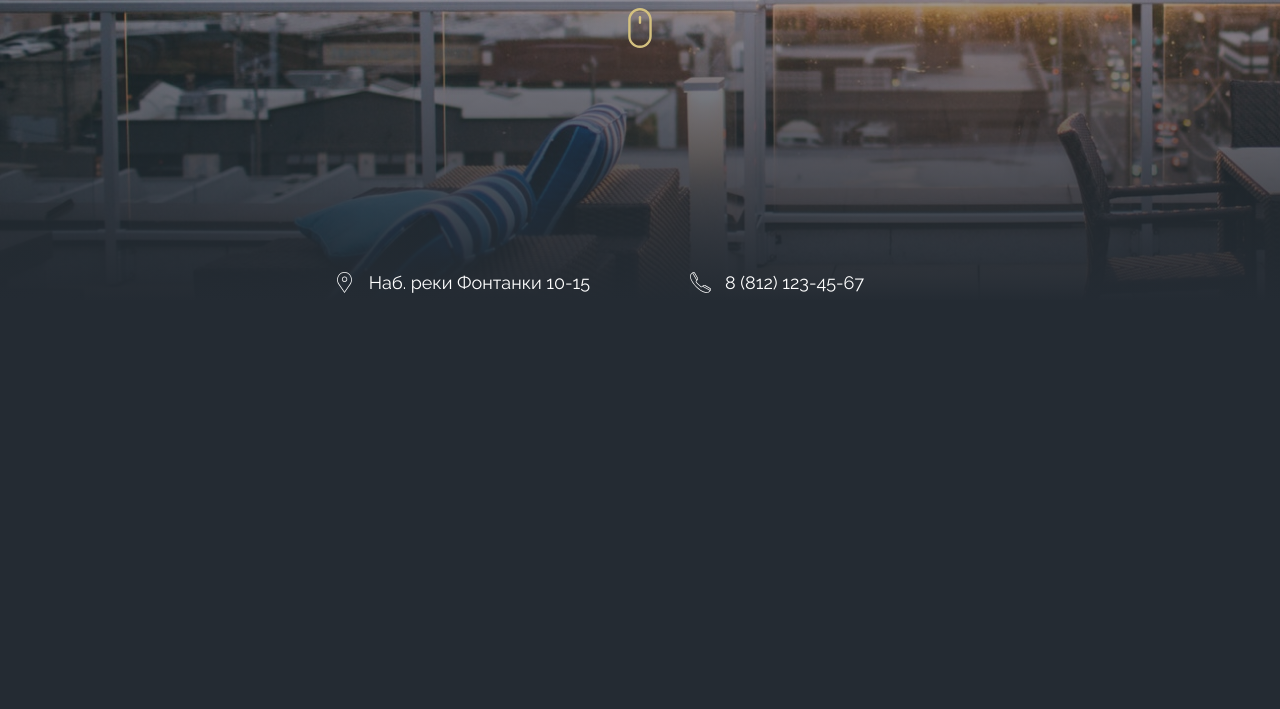
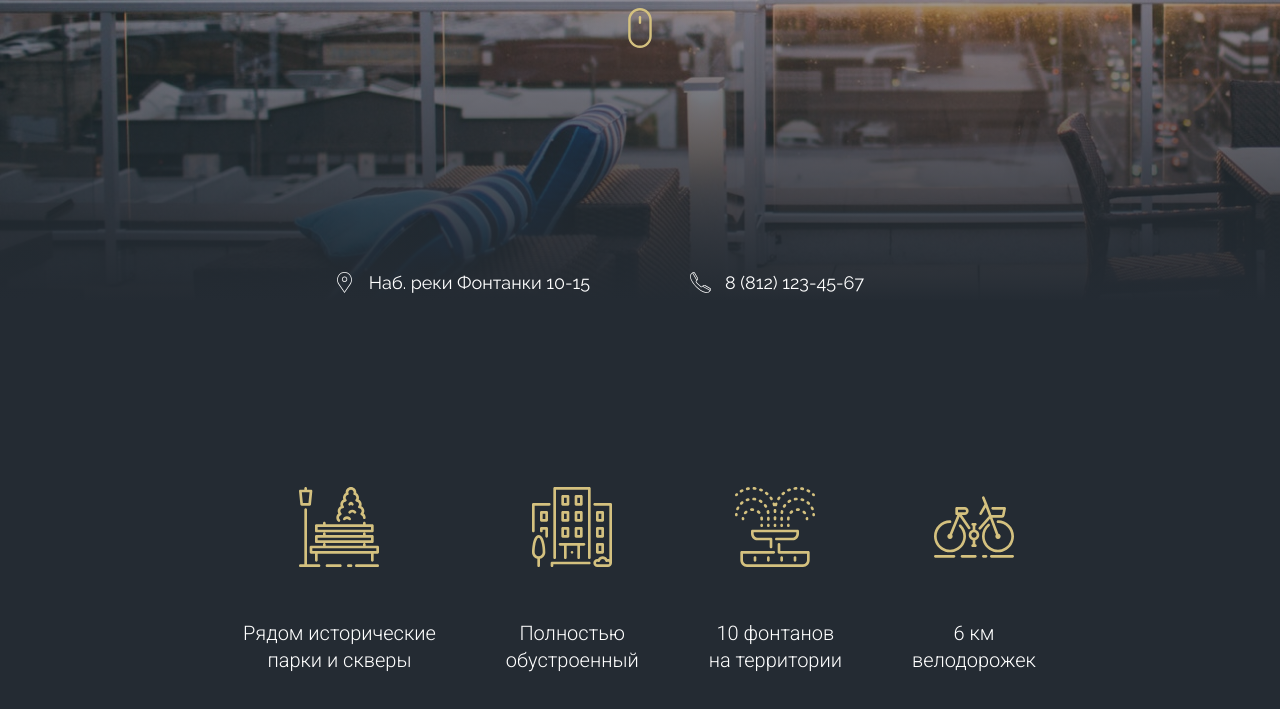
Before and after one commit to ivanov-in/adaptive-layout, a plain HTML site: page index.html in a window 1280 px wide. Shown: the part 473-1182 px from the top of the page. Before the commit the page ends 840 px from the top, so only its background shows below. Drawn offline with nearby package versions, Linux system fonts and the light colour scheme.

Commit message:
add benefits section

```diff
--- a/index.html
+++ b/index.html
@@ -7,6 +7,7 @@
   <link rel="stylesheet" href="./css/main.css">
 </head>
 <body>
+  <!-- header section -->
   <header class="header">
 
     <div class="container">
@@ -55,5 +56,29 @@
       </div>
     </div>
   </header>
+
+  <!-- benefits section -->
+  <section class="benefits">
+    <div class="container_sm">
+      <div class="benefits-row">
+        <div class="benefits-item">
+          <img src="./images/benefits/bench.svg" alt="">
+          <p class="benefits-item__text">Рядом исторические <br>парки и скверы</p>
+        </div>
+        <div class="benefits-item">
+          <img src="./images/benefits/building.svg" alt="">
+          <p class="benefits-item__text">Полностью <br>обустроенный</p>
+        </div>
+        <div class="benefits-item">
+          <img src="./images/benefits/fountain.svg" alt="">
+          <p class="benefits-item__text">10 фонтанов <br>на территории</p>
+        </div>
+        <div class="benefits-item">
+          <img src="./images/benefits/bicycle.svg" alt="">
+          <p class="benefits-item__text">6 км <br>велодорожек</p>
+        </div>
+      </div>
+    </div>
+  </section>
 </body>
 </html>
--- a/scss/base/_base.scss
+++ b/scss/base/_base.scss
@@ -20,6 +20,10 @@ a {
   margin: 0 auto;
   padding: 0 15px;
   width: 1130px;
+
+  &_sm {
+    width: 794px;
+  }
 }
 
 .text-right {
--- /dev/null
+++ b/scss/blocks/_benefits.scss
@@ -0,0 +1,24 @@
+.benefits {
+  padding: 120px 0;
+  display: flex;
+  align-items: center;
+  justify-content: center;
+}
+
+.benefits-row {
+  display: flex;
+  flex-direction: row;
+  column-gap: 70px;
+}
+
+.benefits-item {
+  text-align: center;
+
+  &__text {
+    padding-top: 53px;
+    font-family: $font-secondary;
+    font-size: 20px;
+    font-weight: 300;
+    line-height: 1.35;
+  }
+}
--- a/scss/main.scss
+++ b/scss/main.scss
@@ -5,3 +5,4 @@
 
 //Main blocks styles
 @import './blocks/header';
+@import './blocks/benefits';
```
Also changed, not shown: css/main.css, images/benefits/bench.svg (added), images/benefits/bicycle.svg (added), images/benefits/building.svg (added), images/benefits/fountain.svg (added), 1 other file.
